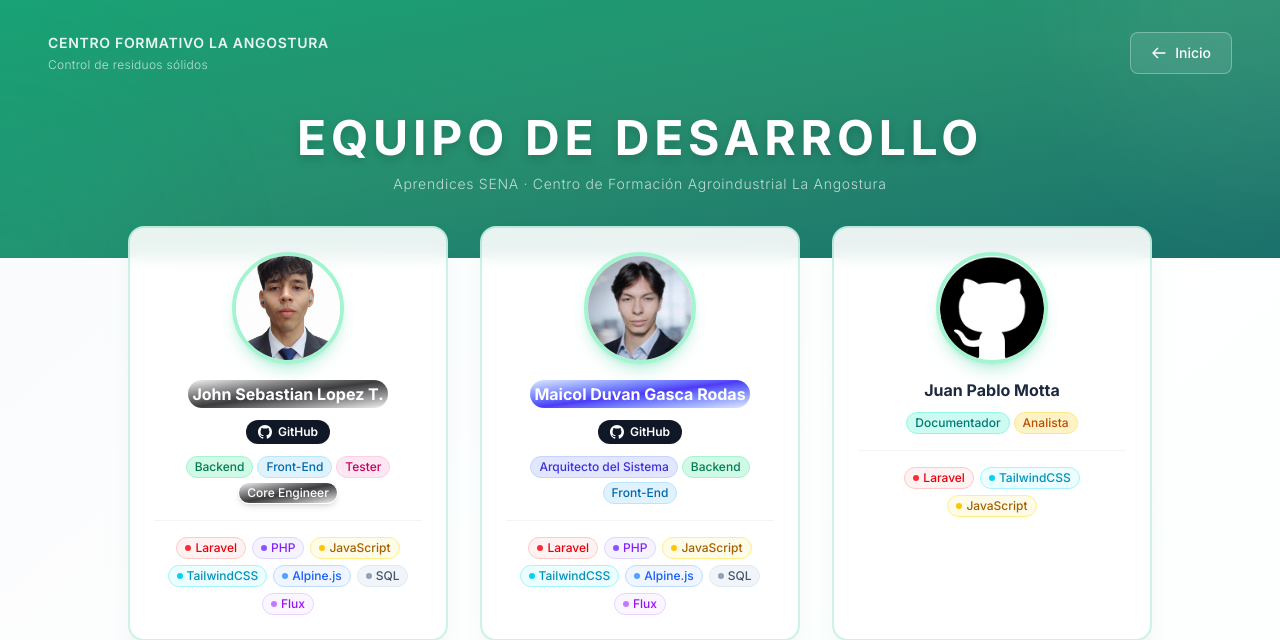
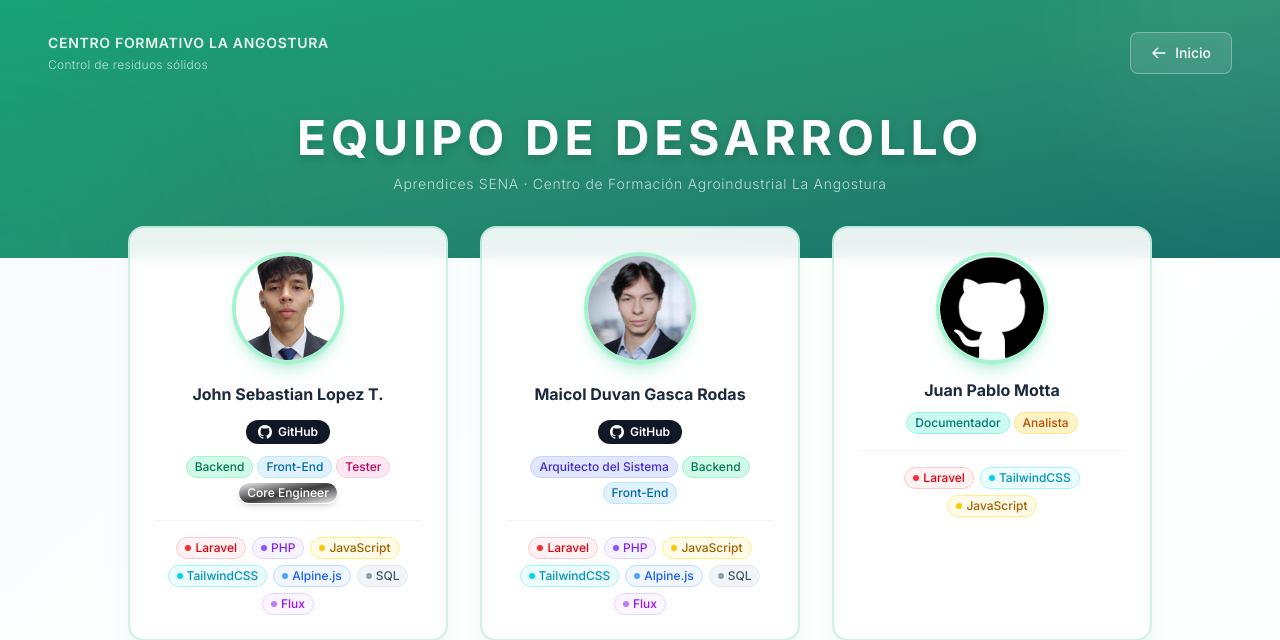
Before and after one commit to MaicolDdox/Sistema_Clasificacion_Residuos_Solidos, a Laravel app: page /desarrolladores in a window 1280 px wide. Shown: the top 640 px of the page. Run offline with Laravel 12, Linux system fonts and the light colour scheme; style sheets or scripts are compiled from the project's sources; parts of the project's set-up code (start-up, migrations or seed data) failed here and were passed over; some libraries are stand-ins or nearby versions.

Commit message:
produccion build

```diff
--- a/resources/views/credits.blade.php
+++ b/resources/views/credits.blade.php
@@ -75,7 +75,7 @@
                         </div>
 
                         <!-- Nombre -->
-                        <h1 class="text-base font-bold bg-gradient-to-br from-zinc-100 via-zinc-800/90 to-zinc-100 text-white rounded-full p-1 mb-3 leading-tight">John Sebastian Lopez T.</h1>
+                        <h1 class="text-base font-bold text-slate-800 rounded-full p-1 mb-3 leading-tight">John Sebastian Lopez T.</h1>
                         <a href="https://github.com/JonnaDev" target="_blank" rel="noopener noreferrer" class="inline-flex items-center gap-1.5 mb-3 px-3 py-1 rounded-full text-xs font-semibold bg-gray-900 text-white hover:bg-gray-700 transition-colors duration-200">
                             <svg class="w-3.5 h-3.5" fill="currentColor" viewBox="0 0 24 24">
                                 <path d="M12 0C5.374 0 0 5.373 0 12c0 5.302 3.438 9.8 8.207 11.387.599.111.793-.261.793-.577v-2.234c-3.338.726-4.033-1.416-4.033-1.416-.546-1.387-1.333-1.756-1.333-1.756-1.089-.745.083-.729.083-.729 1.205.084 1.839 1.237 1.839 1.237 1.07 1.834 2.807 1.304 3.492.997.107-.775.418-1.305.762-1.604-2.665-.305-5.467-1.334-5.467-5.931 0-1.311.469-2.381 1.236-3.221-.124-.303-.535-1.524.117-3.176 0 0 1.008-.322 3.301 1.23A11.509 11.509 0 0 1 12 5.803c1.02.005 2.047.138 3.006.404 2.291-1.552 3.297-1.23 3.297-1.23.653 1.653.242 2.874.118 3.176.77.84 1.235 1.911 1.235 3.221 0 4.609-2.807 5.624-5.479 5.921.43.372.823 1.102.823 2.222v3.293c0 .319.192.694.801.576C20.566 21.797 24 17.3 24 12c0-6.627-5.373-12-12-12z"/>
@@ -141,7 +141,7 @@
                         </div>
 
                         <!-- Nombre -->
-                        <h1 class="text-base font-bold bg-gradient-to-br from-indigo-100 via-indigo-600 to-indigo-100 text-white rounded-full p-1 mb-3 leading-tight">Maicol Duvan Gasca Rodas</h1>
+                        <h1 class="text-base font-bold text-slate-800 rounded-full p-1 mb-3 leading-tight">Maicol Duvan Gasca Rodas</h1>
                         <a href="https://github.com/MaicolDdox" target="_blank" rel="noopener noreferrer" class="inline-flex gap-1.5 mb-3 px-3 py-1 items-center rounded-full text-xs font-semibold bg-gray-900 text-white hover:bg-gray-700 transition-colors duration-200">
                             <svg class="w-3.5 h-3.5" fill="currentColor" viewBox="0 0 24 24">
                                 <path d="M12 0C5.374 0 0 5.373 0 12c0 5.302 3.438 9.8 8.207 11.387.599.111.793-.261.793-.577v-2.234c-3.338.726-4.033-1.416-4.033-1.416-.546-1.387-1.333-1.756-1.333-1.756-1.089-.745.083-.729.083-.729 1.205.084 1.839 1.237 1.839 1.237 1.07 1.834 2.807 1.304 3.492.997.107-.775.418-1.305.762-1.604-2.665-.305-5.467-1.334-5.467-5.931 0-1.311.469-2.381 1.236-3.221-.124-.303-.535-1.524.117-3.176 0 0 1.008-.322 3.301 1.23A11.509 11.509 0 0 1 12 5.803c1.02.005 2.047.138 3.006.404 2.291-1.552 3.297-1.23 3.297-1.23.653 1.653.242 2.874.118 3.176.77.84 1.235 1.911 1.235 3.221 0 4.609-2.807 5.624-5.479 5.921.43.372.823 1.102.823 2.222v3.293c0 .319.192.694.801.576C20.566 21.797 24 17.3 24 12c0-6.627-5.373-12-12-12z"/>
```
Also changed, not shown: 3 other files.
